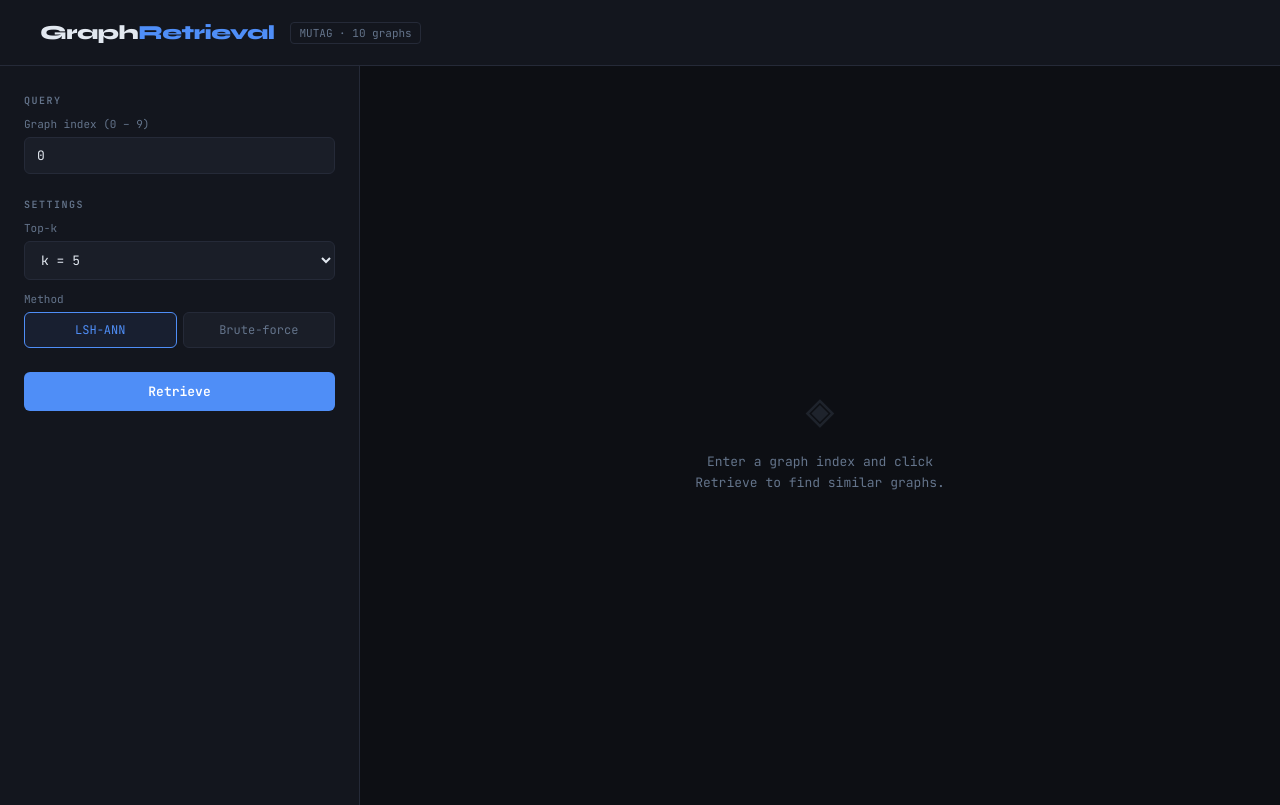
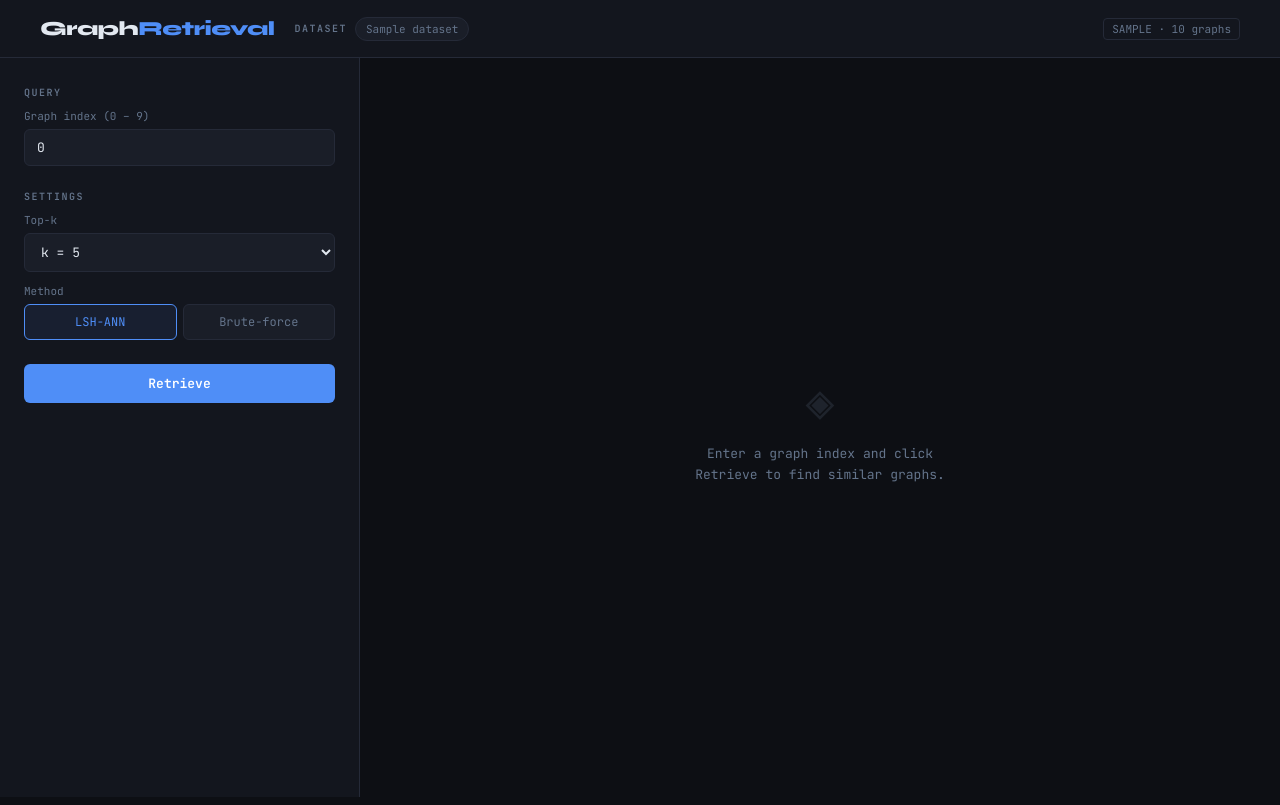
Before and after one commit to Ramji-Purwar/graph-retreival, a Flask app: template web/templates/index.html in a window 1280 px wide. Run offline with Flask 3, Linux system fonts and the light colour scheme; the template is opened without the code that fills it: most values are stand-ins (such as "Sample title", 1, 10 or a date in 2020); data that the repository does not hold is empty; parts of the project's set-up code (start-up, migrations or seed data) failed here and were passed over; some libraries are stand-ins or nearby versions.

Commit message:
feat : dataset switch option on webapp

```diff
--- a/app.py
+++ b/app.py
@@ -12,49 +12,87 @@
 
 app = Flask(__name__, template_folder="web/templates", static_folder="web/static")
 
-# Global state
-DATASET_NAME = "mutag"
-cfg          = CONFIGS[DATASET_NAME]
-out_dir      = f"outputs/{DATASET_NAME}"
+# ── Helpers ──────────────────────────────────────────────────────────────────
 
-# Load saved outputs
-embeddings = np.load(f"{out_dir}/embeddings.npy")
 class CPU_Unpickler(pickle.Unpickler):
     def find_class(self, module, name):
         if module == 'torch.storage' and name == '_load_from_bytes':
             return lambda b: torch.load(io.BytesIO(b), map_location='cpu', weights_only=False)
         return super().find_class(module, name)
 
-with open(f"{out_dir}/dataset.pkl", "rb") as f:
-    dataset = CPU_Unpickler(f).load()
 
-# Load model
-device = torch.device("cuda" if torch.cuda.is_available() else "cpu")
-model  = GINEncoder(
-    in_dim     = cfg["in_dim"],
-    hidden_dim = cfg["hidden_dim"],
-    out_dim    = cfg["out_dim"],
-    num_layers = cfg["num_layers"],
-).to(device)
-model.load_state_dict(torch.load(f"{out_dir}/model.pt", map_location=device))
-model.eval()
+def load_dataset_artifacts(dataset_name):
+    """Load model, embeddings and dataset for a given dataset name.
+    Returns None if the outputs directory doesn't exist yet."""
+    out_dir = f"outputs/{dataset_name}"
+    if not os.path.isdir(out_dir):
+        return None
 
-# Build LSH index
-lsh = LSHIndex(
-    dim      = cfg["out_dim"],
-    n_tables = cfg["n_tables"],
-    n_funcs  = cfg["n_funcs"],
-    w        = cfg["w"],
-)
-lsh.index(embeddings)
+    cfg = CONFIGS[dataset_name]
+    device = torch.device("cuda" if torch.cuda.is_available() else "cpu")
 
-print(f"Loaded {len(dataset)} graphs | embeddings: {embeddings.shape}")
+    embeddings = np.load(f"{out_dir}/embeddings.npy")
+
+    with open(f"{out_dir}/dataset.pkl", "rb") as f:
+        dataset = CPU_Unpickler(f).load()
+
+    model = GINEncoder(
+        in_dim     = cfg["in_dim"],
+        hidden_dim = cfg["hidden_dim"],
+        out_dim    = cfg["out_dim"],
+        num_layers = cfg["num_layers"],
+    ).to(device)
+    model.load_state_dict(torch.load(f"{out_dir}/model.pt", map_location=device))
+    model.eval()
+
+    lsh = LSHIndex(
+        dim      = cfg["out_dim"],
+        n_tables = cfg["n_tables"],
+        n_funcs  = cfg["n_funcs"],
+        w        = cfg["w"],
+    )
+    lsh.index(embeddings)
+
+    print(f"[{dataset_name}] Loaded {len(dataset)} graphs | embeddings: {embeddings.shape}")
+    return {"embeddings": embeddings, "dataset": dataset, "model": model, "lsh": lsh}
 
 
-def graph_info(idx):
-    g = dataset[idx]
+# ── Global state ──────────────────────────────────────────────────────────────
+
+ALL_DATASETS = list(CONFIGS.keys())
+
+# Discover which datasets have already been trained (outputs exist)
+_cache = {}
+
+def get_state(dataset_name):
+    """Return cached state for a dataset, loading it on first access."""
+    if dataset_name not in _cache:
+        arts = load_dataset_artifacts(dataset_name)
+        if arts is None:
+            return None
+        _cache[dataset_name] = arts
+    return _cache[dataset_name]
+
+
+# Determine the default dataset (first one that has outputs)
+DEFAULT_DATASET = None
+for ds in ALL_DATASETS:
+    if os.path.isdir(f"outputs/{ds}"):
+        DEFAULT_DATASET = ds
+        break
+
+if DEFAULT_DATASET is None:
+    DEFAULT_DATASET = ALL_DATASETS[0]   # fallback (no outputs yet)
+
+# Current active dataset (mutable via /switch)
+current_dataset = DEFAULT_DATASET
+
+
+# ── Utility functions ─────────────────────────────────────────────────────────
+
+def graph_info(state, idx):
+    g = state["dataset"][idx]
     edge_index = g.edge_index.cpu().numpy()
-    # Build unique undirected edges
     seen = set()
     edges_list = []
     for col in range(edge_index.shape[1]):
@@ -75,51 +113,100 @@
     }
 
 
-def brute_force_query(z_q, k):
+def brute_force_query(embeddings, z_q, k):
     dists = np.linalg.norm(embeddings - z_q, axis=1)
     top_k = np.argsort(dists)[1:k+1]
     return top_k.tolist()
 
 
-# Routes
+# ── Routes ────────────────────────────────────────────────────────────────────
+
 @app.route("/")
 def index():
-    return render_template("index.html", total=len(dataset))
+    available = [ds for ds in ALL_DATASETS if os.path.isdir(f"outputs/{ds}")]
+    state = get_state(current_dataset)
+    total = len(state["dataset"]) if state else 0
+    return render_template(
+        "index.html",
+        total=total,
+        current_dataset=current_dataset,
+        all_datasets=available,
+    )
+
+
+@app.route("/datasets")
+def datasets():
+    """Return list of available (trained) datasets."""
+    available = [
+        {
+            "name": ds,
+            "ready": os.path.isdir(f"outputs/{ds}"),
+            "active": ds == current_dataset,
+        }
+        for ds in ALL_DATASETS
+    ]
+    return jsonify(available)
+
+
+@app.route("/switch", methods=["POST"])
+def switch():
+    """Switch the active dataset."""
+    global current_dataset
+    data = request.json
+    ds = data.get("dataset", "")
+    if ds not in CONFIGS:
+        return jsonify({"error": f"Unknown dataset: {ds}"}), 400
+    if not os.path.isdir(f"outputs/{ds}"):
+        return jsonify({"error": f"Dataset '{ds}' has not been trained yet. Run: python main.py --dataset {ds}"}), 400
+    state = get_state(ds)
+    if state is None:
+        return jsonify({"error": f"Failed to load dataset '{ds}'"}), 500
+    current_dataset = ds
+    return jsonify({"dataset": ds, "total": len(state["dataset"])})
 
 
 @app.route("/graph/<int:idx>")
 def get_graph(idx):
-    if idx < 0 or idx >= len(dataset):
+    state = get_state(current_dataset)
+    if state is None:
+        return jsonify({"error": "No dataset loaded"}), 503
+    if idx < 0 or idx >= len(state["dataset"]):
         return jsonify({"error": "Index out of range"}), 400
-    return jsonify(graph_info(idx))
+    return jsonify(graph_info(state, idx))
 
 
 @app.route("/retrieve", methods=["POST"])
 def retrieve():
+    state = get_state(current_dataset)
+    if state is None:
+        return jsonify({"error": "No dataset loaded"}), 503
+
     data   = request.json
     idx    = int(data.get("index", 0))
     k      = int(data.get("k", 5))
     method = data.get("method", "lsh")
 
-    if idx < 0 or idx >= len(dataset):
+    embeddings = state["embeddings"]
+    if idx < 0 or idx >= len(state["dataset"]):
         return jsonify({"error": "Index out of range"}), 400
 
     z_q = embeddings[idx]
 
     t0 = time.time()
     if method == "lsh":
-        top_k = lsh.query(z_q, embeddings, k=k)
+        top_k = state["lsh"].query(z_q, embeddings, k=k)
         top_k = [x for x in top_k if x != idx][:k]
     else:
-        top_k = brute_force_query(z_q, k)
+        top_k = brute_force_query(embeddings, z_q, k)
     elapsed = (time.time() - t0) * 1000  # ms
 
-    results = [graph_info(i) for i in top_k]
+    results = [graph_info(state, i) for i in top_k]
     return jsonify({
-        "query":   graph_info(idx),
+        "query":   graph_info(state, idx),
         "results": results,
         "time_ms": round(elapsed, 4),
         "method":  method,
+        "dataset": current_dataset,
     })
 
 
--- a/web/static/app.js
+++ b/web/static/app.js
@@ -1,7 +1,9 @@
 let selectedMethod = 'lsh';
 let queryGraphNetwork = null;
+let currentTotal = parseInt(document.getElementById('header-total').textContent, 10) || 0;
 
-// Vis.js options for the query graph (sidebar, larger)
+// ── Vis.js options ────────────────────────────────────────────────────────────
+
 const VIS_OPTIONS_QUERY = {
   autoResize: true,
   physics: {
@@ -22,26 +24,20 @@
       background: '#4f8ef7',
       border: '#6ba1ff',
       highlight: { background: '#a78bfa', border: '#c4b5fd' },
-      hover: { background: '#6ba1ff', border: '#93bbff' },
+      hover:     { background: '#6ba1ff', border: '#93bbff' },
     },
     borderWidth: 2,
     shadow: { enabled: true, color: 'rgba(79,142,247,0.25)', size: 8 },
-    font: { color: '#94a3b8', size: 10, face: 'JetBrains Mono' },
+    font:  { color: '#94a3b8', size: 10, face: 'JetBrains Mono' },
   },
   edges: {
-    color: { color: '#334155', highlight: '#a78bfa', hover: '#475569' },
-    width: 1.5,
+    color:  { color: '#334155', highlight: '#a78bfa', hover: '#475569' },
+    width:  1.5,
     smooth: { type: 'continuous' },
   },
-  interaction: {
-    hover: true,
-    tooltipDelay: 200,
-    zoomView: true,
-    dragView: true,
-  },
+  interaction: { hover: true, tooltipDelay: 200, zoomView: true, dragView: true },
 };
 
-// Vis.js options for mini result cards
 const VIS_OPTIONS_MINI = {
   autoResize: true,
   physics: {
@@ -57,49 +53,139 @@
   },
   nodes: {
     shape: 'dot',
-    size: 7,
+    size:  7,
     color: {
       background: '#a78bfa',
-      border: '#c4b5fd',
-      highlight: { background: '#4f8ef7', border: '#6ba1ff' },
-      hover: { background: '#c4b5fd', border: '#ddd6fe' },
+      border:     '#c4b5fd',
+      highlight:  { background: '#4f8ef7', border: '#6ba1ff' },
+      hover:      { background: '#c4b5fd', border: '#ddd6fe' },
     },
     borderWidth: 1.5,
     shadow: { enabled: true, color: 'rgba(167,139,250,0.2)', size: 5 },
-    font: { size: 0 },
+    font:   { size: 0 },
   },
   edges: {
-    color: { color: '#2e3446', highlight: '#4f8ef7', hover: '#475569' },
-    width: 1,
+    color:  { color: '#2e3446', highlight: '#4f8ef7', hover: '#475569' },
+    width:  1,
     smooth: { type: 'continuous' },
   },
-  interaction: {
-    hover: true,
-    zoomView: true,
-    dragView: true,
-    dragNodes: true,
-  },
+  interaction: { hover: true, zoomView: true, dragView: true, dragNodes: true },
 };
 
+// ── Label helpers ─────────────────────────────────────────────────────────────
+
+// Dataset-specific label names; falls back to generic "Class N" for unknown datasets
+const LABEL_NAMES = {
+  'mutag':         { 0: 'non-mut.',  1: 'mutagenic' },
+  'proteins':      { 0: 'non-enzyme',1: 'enzyme'    },
+  'imdb-binary':   { 0: 'Romance',   1: 'Action'    },
+  'aids':          { 0: 'inactive',  1: 'active'    },
+  'reddit-binary': { 0: 'Thread',    1: 'QA'        },
+};
+
+// Derive active dataset from the active ds-pill
+function getActiveDataset() {
+  const active = document.querySelector('.ds-pill.active');
+  return active ? active.dataset.ds : null;
+}
+
+function labelName(label) {
+  const ds = getActiveDataset();
+  if (ds && LABEL_NAMES[ds] && LABEL_NAMES[ds][label] !== undefined) {
+    return LABEL_NAMES[ds][label];
+  }
+  return `Class ${label}`;
+}
+
+function labelPillHtml(label) {
+  return `<span class="label-pill label-${label}">${labelName(label)}</span>`;
+}
+
+// ── Graph rendering ───────────────────────────────────────────────────────────
+
 function renderGraph(container, topology, options) {
-  const nodes = new vis.DataSet(
-    topology.nodes.map(id => ({ id, label: String(id) }))
-  );
-  const edges = new vis.DataSet(
-    topology.edges.map((e, i) => ({ id: i, from: e.from, to: e.to }))
-  );
+  const nodes   = new vis.DataSet(topology.nodes.map(id => ({ id, label: String(id) })));
+  const edges   = new vis.DataSet(topology.edges.map((e, i) => ({ id: i, from: e.from, to: e.to })));
   const network = new vis.Network(container, { nodes, edges }, options);
-  // Stop physics after stabilization to save CPU
-  network.once('stabilized', () => {
-    network.setOptions({ physics: { enabled: false } });
-  });
+  network.once('stabilized', () => network.setOptions({ physics: { enabled: false } }));
   return network;
 }
 
-// Load graph info on index change
-const idxInput = document.getElementById('graph-idx');
-idxInput.addEventListener('input', () => loadGraph(idxInput.value));
-loadGraph(0);
+// ── Dataset switching ─────────────────────────────────────────────────────────
+
+async function switchDataset(ds) {
+  if (document.querySelector(`.ds-pill[data-ds="${ds}"]`)?.classList.contains('active')) return;
+
+  // Optimistically mark as loading
+  document.querySelectorAll('.ds-pill').forEach(b => b.classList.remove('active'));
+  const pill = document.querySelector(`.ds-pill[data-ds="${ds}"]`);
+  if (pill) pill.classList.add('active', 'loading');
+
+  try {
+    const res  = await fetch('/switch', {
+      method:  'POST',
+      headers: { 'Content-Type': 'application/json' },
+      body:    JSON.stringify({ dataset: ds }),
+    });
+    const data = await res.json();
+
+    if (data.error) {
+      showToast(`⚠ ${data.error}`, 'error');
+      // Revert pills
+      document.querySelectorAll('.ds-pill').forEach(b => b.classList.remove('active', 'loading'));
+      const prev = getActiveDataset();
+      if (prev) document.querySelector(`.ds-pill[data-ds="${prev}"]`)?.classList.add('active');
+      return;
+    }
+
+    if (pill) { pill.classList.remove('loading'); }
+    currentTotal = data.total;
+
+    // Update header
+    document.getElementById('header-total').textContent = data.total;
+    document.getElementById('header-tag').innerHTML =
+      `${ds.toUpperCase()} · <span id="header-total">${data.total}</span> graphs`;
+
+    // Update index input bounds
+    const idxInput = document.getElementById('graph-idx');
+    idxInput.max = data.total - 1;
+    document.getElementById('max-idx-label').textContent = data.total - 1;
+    idxInput.value = 0;
+
+    // Update page title
+    document.title = `Graph Retrieval — ${ds.toUpperCase()}`;
+
+    // Clear results
+    document.getElementById('main').innerHTML = `
+      <div class="empty">
+        <div class="big">◈</div>
+        <p>Switched to <strong>${ds}</strong>.<br/>Enter a graph index and click Retrieve.</p>
+      </div>`;
+
+    // Reset query card
+    document.getElementById('query-card').classList.remove('visible');
+    if (queryGraphNetwork) { queryGraphNetwork.destroy(); queryGraphNetwork = null; }
+
+    // Load first graph preview
+    loadGraph(0);
+    showToast(`Switched to ${ds}`, 'ok');
+  } catch (e) {
+    showToast('Server error during switch', 'error');
+    if (pill) pill.classList.remove('loading');
+  }
+}
+
+// ── Toast ─────────────────────────────────────────────────────────────────────
+
+function showToast(msg, type = 'ok') {
+  const t = document.getElementById('switch-toast');
+  t.textContent = msg;
+  t.className   = `switch-toast visible ${type}`;
+  clearTimeout(t._timer);
+  t._timer = setTimeout(() => t.classList.remove('visible'), 2800);
+}
+
+// ── Method toggle ─────────────────────────────────────────────────────────────
 
 function setMethod(m) {
   selectedMethod = m;
@@ -108,30 +194,34 @@
   });
 }
 
+// ── Load graph preview ────────────────────────────────────────────────────────
+
+const idxInput = document.getElementById('graph-idx');
+idxInput.addEventListener('input', () => loadGraph(idxInput.value));
+loadGraph(0);
+
 async function loadGraph(idx) {
   if (idx === '' || idx < 0) return;
   try {
     const res  = await fetch(`/graph/${idx}`);
     const data = await res.json();
     if (data.error) return;
+
     document.getElementById('query-card').classList.add('visible');
-    document.getElementById('q-index').textContent  = `#${data.index}`;
-    document.getElementById('q-nodes').textContent  = data.nodes;
-    document.getElementById('q-edges').textContent  = data.edges;
-    document.getElementById('q-label-pill').innerHTML =
-      `<span class="label-pill label-${data.label}">${data.label === 1 ? 'mutagenic' : 'non-mut.'}</span>`;
+    document.getElementById('q-index').textContent = `#${data.index}`;
+    document.getElementById('q-nodes').textContent = data.nodes;
+    document.getElementById('q-edges').textContent = data.edges;
+    document.getElementById('q-label-pill').innerHTML = labelPillHtml(data.label);
 
-    // Render the query graph visualization
     const vizContainer = document.getElementById('query-graph-viz');
-    if (queryGraphNetwork) {
-      queryGraphNetwork.destroy();
-      queryGraphNetwork = null;
-    }
+    if (queryGraphNetwork) { queryGraphNetwork.destroy(); queryGraphNetwork = null; }
     if (data.topology) {
       queryGraphNetwork = renderGraph(vizContainer, data.topology, VIS_OPTIONS_QUERY);
     }
   } catch(e) {}
 }
+
+// ── Retrieve ──────────────────────────────────────────────────────────────────
 
 async function retrieve() {
   const idx = parseInt(document.getElementById('graph-idx').value);
@@ -171,9 +261,8 @@
     grid.className = 'results-grid';
 
     data.results.forEach((g, i) => {
-      const card = document.createElement('div');
+      const card  = document.createElement('div');
       card.className = 'result-card';
-
       const vizId = `result-graph-${i}`;
       card.innerHTML = `
         <div class="rank"># ${i + 1}</div>
@@ -183,7 +272,7 @@
           <div class="stat"><div class="val">${g.nodes}</div><div class="key">nodes</div></div>
           <div class="stat"><div class="val">${g.edges}</div><div class="key">edges</div></div>
         </div>
-        <div><span class="label-pill label-${g.label}">${g.label === 1 ? 'mutagenic' : 'non-mutagenic'}</span></div>
+        <div>${labelPillHtml(g.label)}</div>
       `;
       grid.appendChild(card);
     });
@@ -195,9 +284,7 @@
       data.results.forEach((g, i) => {
         if (g.topology) {
           const container = document.getElementById(`result-graph-${i}`);
-          if (container) {
-            renderGraph(container, g.topology, VIS_OPTIONS_MINI);
-          }
+          if (container) renderGraph(container, g.topology, VIS_OPTIONS_MINI);
         }
       });
     });
--- a/web/static/style.css
+++ b/web/static/style.css
@@ -27,11 +27,12 @@
 /* Header */
 header {
   border-bottom: 1px solid var(--border);
-  padding: 20px 40px;
+  padding: 16px 40px;
   display: flex;
   align-items: center;
-  gap: 16px;
+  gap: 20px;
   background: var(--surface);
+  flex-wrap: wrap;
 }
 header .logo {
   font-family: var(--display);
@@ -39,6 +40,7 @@
   font-weight: 800;
   color: var(--text);
   letter-spacing: -0.5px;
+  flex-shrink: 0;
 }
 header .logo span { color: var(--accent); }
 header .tag {
@@ -47,7 +49,94 @@
   border: 1px solid var(--border);
   padding: 3px 8px;
   border-radius: 4px;
+  margin-left: auto;
+  flex-shrink: 0;
 }
+
+/* Dataset switcher */
+.dataset-switcher {
+  display: flex;
+  align-items: center;
+  gap: 8px;
+}
+.ds-label {
+  font-size: 10px;
+  font-weight: 600;
+  color: var(--muted);
+  text-transform: uppercase;
+  letter-spacing: 1.5px;
+  flex-shrink: 0;
+}
+.ds-pills {
+  display: flex;
+  gap: 6px;
+  flex-wrap: wrap;
+}
+.ds-pill {
+  background: var(--card);
+  border: 1px solid var(--border);
+  color: var(--muted);
+  font-family: var(--mono);
+  font-size: 11px;
+  padding: 4px 10px;
+  border-radius: 20px;
+  cursor: pointer;
+  transition: all 0.15s;
+  position: relative;
+  outline: none;
+}
+.ds-pill:hover {
+  border-color: var(--accent);
+  color: var(--accent);
+}
+.ds-pill.active {
+  background: rgba(79,142,247,0.12);
+  border-color: var(--accent);
+  color: var(--accent);
+  font-weight: 600;
+}
+.ds-pill.loading {
+  opacity: 0.6;
+  pointer-events: none;
+}
+.ds-pill.loading::after {
+  content: '';
+  display: inline-block;
+  width: 8px;
+  height: 8px;
+  border: 1.5px solid var(--border);
+  border-top-color: var(--accent);
+  border-radius: 50%;
+  animation: spin 0.6s linear infinite;
+  margin-left: 5px;
+  vertical-align: middle;
+}
+
+/* Toast */
+.switch-toast {
+  position: fixed;
+  bottom: 28px;
+  left: 50%;
+  transform: translateX(-50%) translateY(20px);
+  background: var(--card);
+  border: 1px solid var(--border);
+  color: var(--text);
+  font-family: var(--mono);
+  font-size: 12px;
+  padding: 9px 18px;
+  border-radius: 8px;
+  opacity: 0;
+  pointer-events: none;
+  transition: opacity 0.2s, transform 0.2s;
+  z-index: 999;
+  white-space: nowrap;
+}
+.switch-toast.visible {
+  opacity: 1;
+  transform: translateX(-50%) translateY(0);
+}
+.switch-toast.ok   { border-color: var(--green);  color: var(--green); }
+.switch-toast.error{ border-color: #f87171;        color: #f87171; }
 
 /* Layout */
 .layout {
--- a/web/templates/index.html
+++ b/web/templates/index.html
@@ -3,8 +3,8 @@
 <head>
 <meta charset="UTF-8"/>
 <meta name="viewport" content="width=device-width, initial-scale=1.0"/>
-<title>Graph Retrieval — MUTAG</title>
-<meta name="description" content="Interactive graph similarity retrieval on the MUTAG dataset using GIN embeddings and LSH indexing."/>
+<title>Graph Retrieval — {{ current_dataset | upper }}</title>
+<meta name="description" content="Interactive graph similarity retrieval using GIN embeddings and LSH indexing across multiple benchmark datasets."/>
 <link href="https://fonts.googleapis.com/css2?family=JetBrains+Mono:wght@400;600&family=Syne:wght@400;600;800&display=swap" rel="stylesheet"/>
 <link rel="stylesheet" href="{{ url_for('static', filename='style.css') }}"/>
 <script src="https://unpkg.com/vis-network@9.1.9/standalone/umd/vis-network.min.js"></script>
@@ -13,7 +13,22 @@
 
 <header>
   <div class="logo">Graph<span>Retrieval</span></div>
-  <div class="tag">MUTAG · {{ total }} graphs</div>
+
+  <div class="dataset-switcher">
+    <span class="ds-label">Dataset</span>
+    <div class="ds-pills" id="ds-pills">
+      {% for ds in all_datasets %}
+      <button
+        class="ds-pill {% if ds == current_dataset %}active{% endif %}"
+        data-ds="{{ ds }}"
+        onclick="switchDataset('{{ ds }}')"
+        id="ds-pill-{{ ds }}"
+      >{{ ds }}</button>
+      {% endfor %}
+    </div>
+  </div>
+
+  <div class="tag" id="header-tag">{{ current_dataset | upper }} · <span id="header-total">{{ total }}</span> graphs</div>
 </header>
 
 <div class="layout">
@@ -24,7 +39,7 @@
     <div>
       <div class="section-label">Query</div>
       <div class="input-group">
-        <label>Graph index (0 – {{ total - 1 }})</label>
+        <label>Graph index (0 – <span id="max-idx-label">{{ total - 1 }}</span>)</label>
         <input type="number" id="graph-idx" min="0" max="{{ total - 1 }}" value="0"/>
       </div>
     </div>
@@ -84,6 +99,8 @@
 
 </div>
 
+<div id="switch-toast" class="switch-toast"></div>
+
 <script src="{{ url_for('static', filename='app.js') }}"></script>
 </body>
 </html>
```
